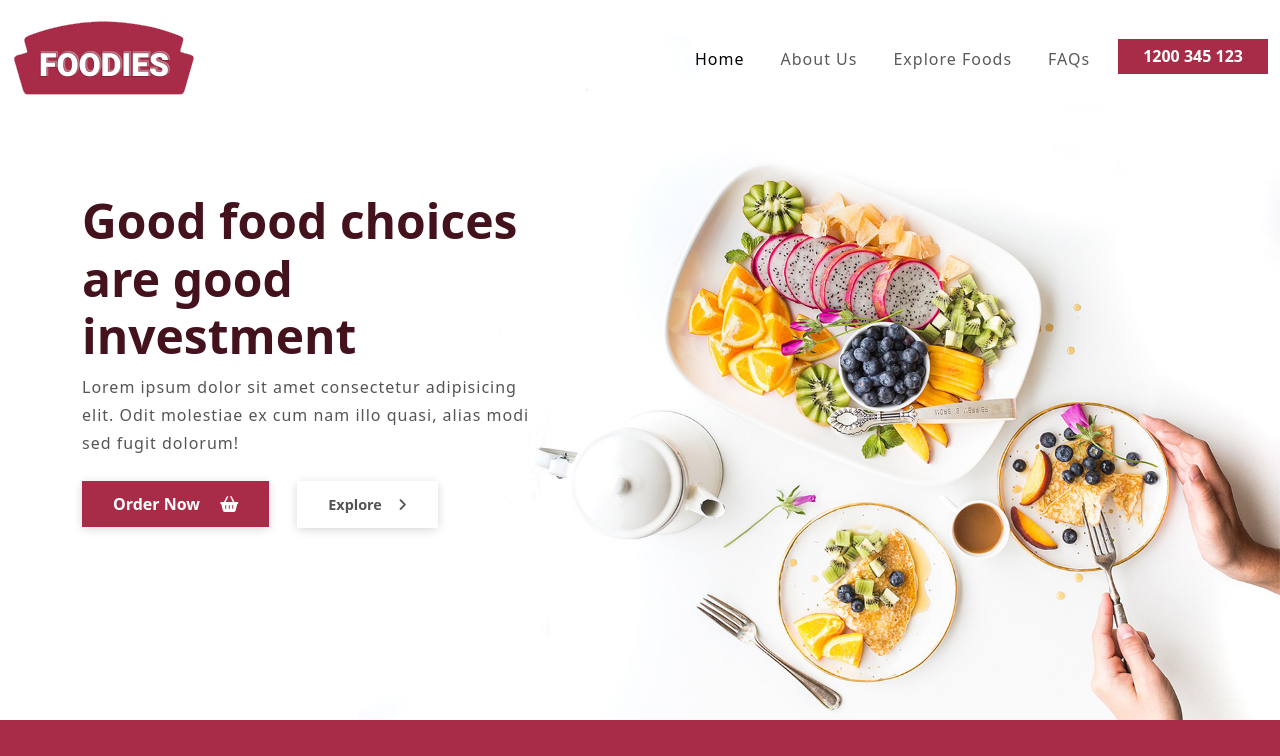
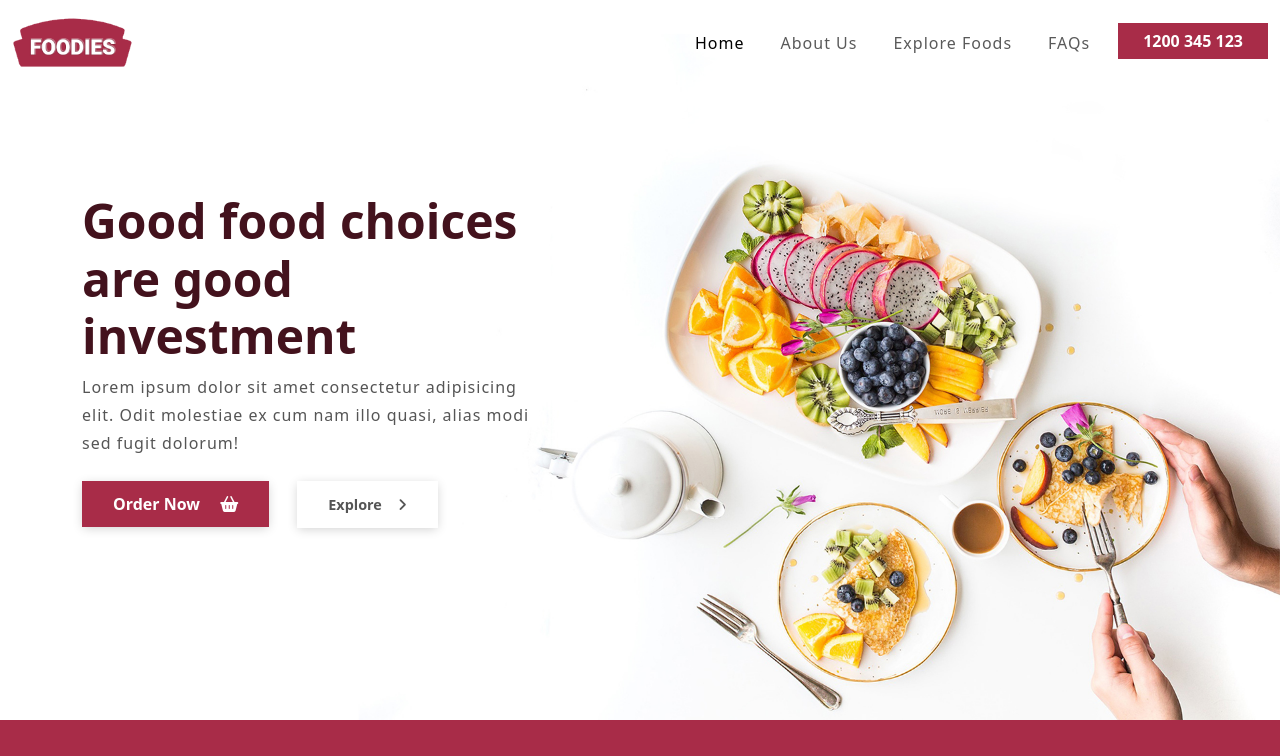
Before and after one commit to NishitJajal/FOODIES, a plain HTML site: page index.html in a window 1280 px wide. Shown: the top 756 px of the page. Drawn offline with nearby package versions, Linux system fonts and the light colour scheme.

Commit message:
Update style.css

```diff
--- a/css/style.css
+++ b/css/style.css
@@ -221,6 +221,10 @@ Header Design
     margin-left: 0.625rem;
 }
 
+.navbar-brand img{
+    height: 60px;
+}
+
 /* Changing the style of navbar on scrolling */
 
 .navigation-wrap.scroll-on{
```
